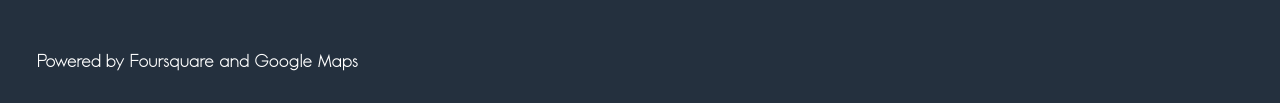
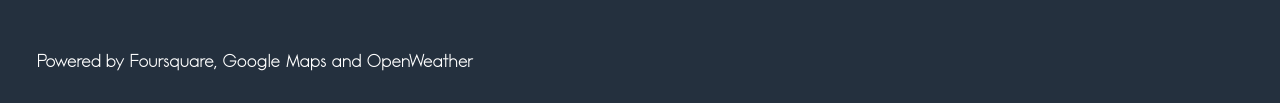
Before and after one commit to hokansom/Creative-lab-2, a plain HTML site: page index.html in a window 1280 px wide. Shown: the part 1387-1490 px from the top of the page. Drawn offline with nearby package versions, Linux system fonts and the light colour scheme; some packages are replaced by stand-ins of ours.

Commit message:
Added weather credit

```diff
--- a/index.html
+++ b/index.html
@@ -59,7 +59,7 @@
     </div>
 
     <div id="API-credit">
-        Powered by Foursquare and Google Maps
+        Powered by Foursquare, Google Maps and OpenWeather
     </div>
 </body>
 
```
